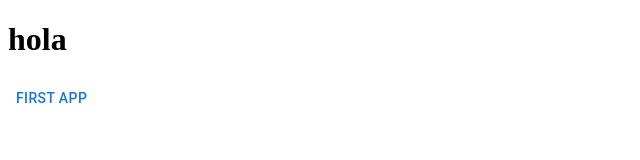
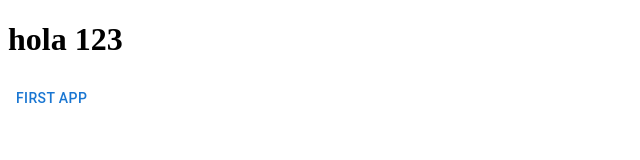
Before and after one commit to DouglasSanchez98/my-professional-profile, a React (Vite) app: page / in a window 1280 px wide. Shown: the top 160 px of the page, without its empty margins (0-640 px from the left). Built offline with nearby package versions, Linux system fonts and the light colour scheme.

Commit message:
change style 1

```diff
--- a/src/MyPersonalProfile.jsx
+++ b/src/MyPersonalProfile.jsx
@@ -3,7 +3,7 @@ import React from 'react'
 const MyPersonalProfile = () => {
   return (
     <div>
-      <h1> hola</h1>
+      <h1> hola 123</h1>
     </div>
   )
 }
```
